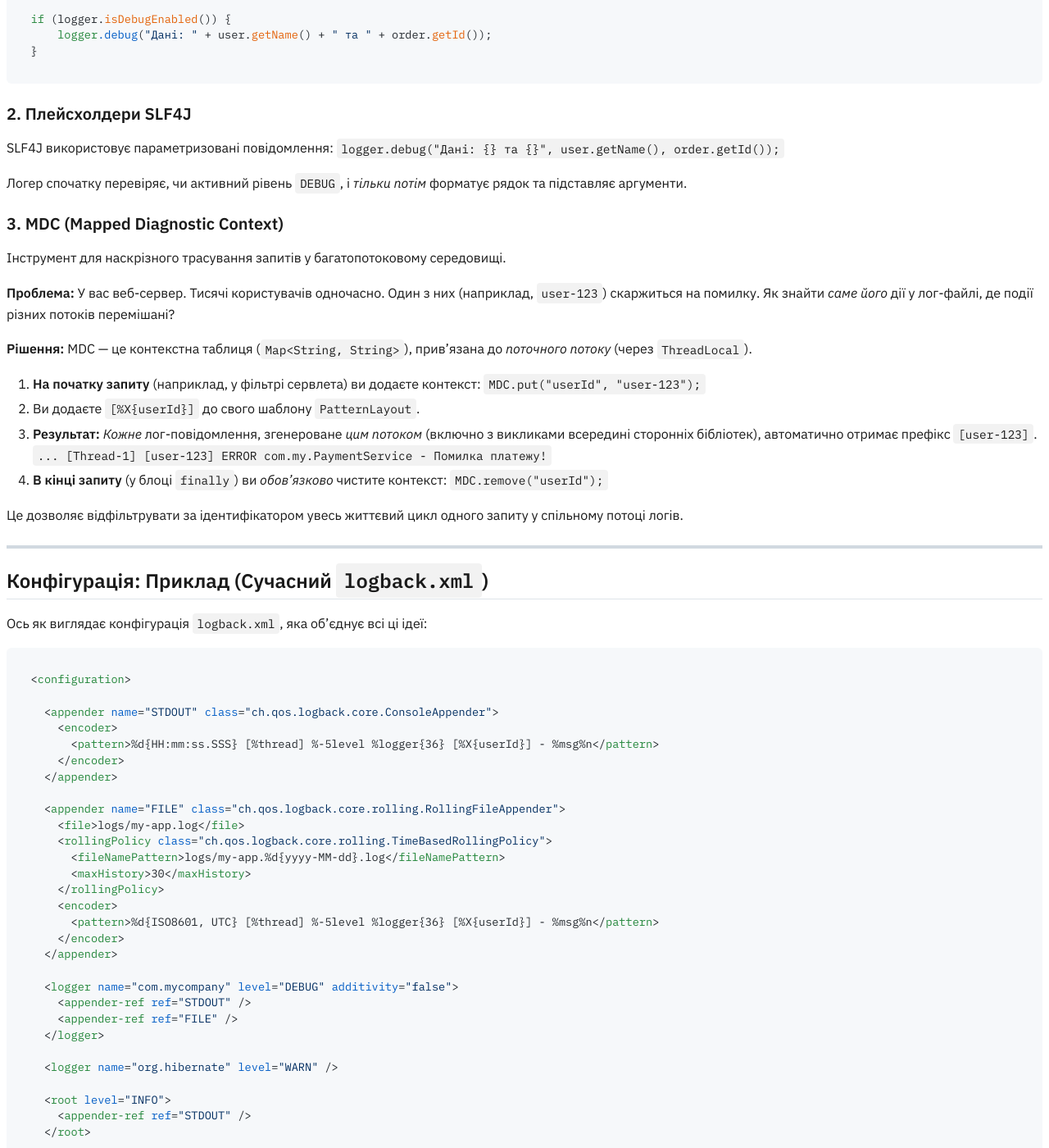
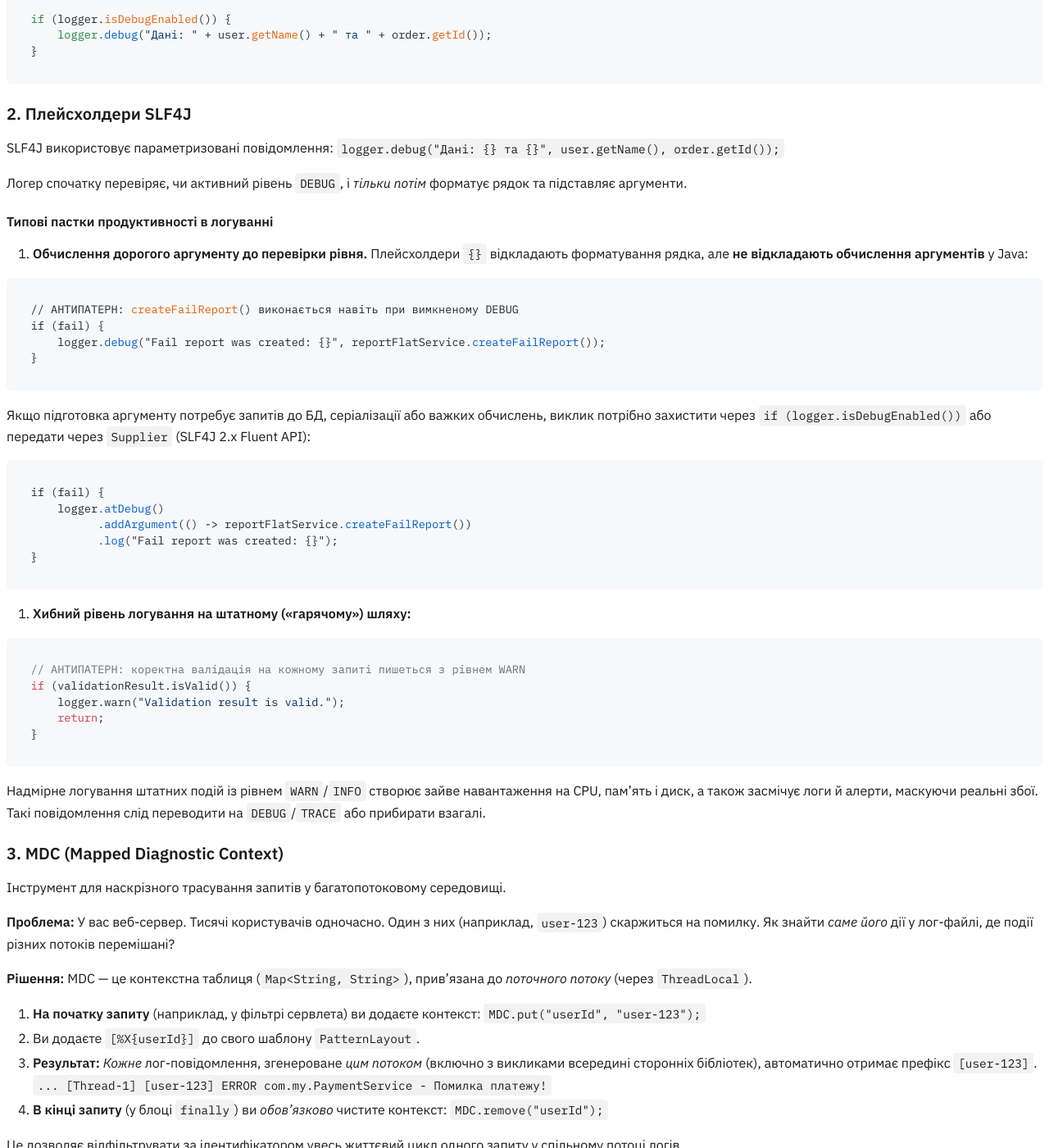
Before and after one commit to vplanto/java, a Jekyll site: the page built from docs/08_logging.md, in a window 1280 px wide and 1400 px high, scrolled down 4985 px. Shown: the whole window at 82% size. Built offline with Jekyll 4.4.1, drawn with Linux system fonts in a browser that asks for light colours; nearby versions of some CDN libraries; our own code applies the rules of GitHub Pages for plain Markdown files.

Commit message:
docs: add logging performance pitfalls and E2E testing patterns

````diff
--- a/docs/08_logging.md
+++ b/docs/08_logging.md
@@ -217,6 +217,39 @@ SLF4J використовує параметризовані повідомле
 
 Логер спочатку перевіряє, чи активний рівень `DEBUG`, і *тільки потім* форматує рядок та підставляє аргументи.
 
+#### Типові пастки продуктивності в логуванні
+
+1. **Обчислення дорогого аргументу до перевірки рівня.** Плейсхолдери `{}` відкладають форматування рядка, але **не відкладають обчислення аргументів** у Java:
+
+```java
+// АНТИПАТЕРН: createFailReport() виконається навіть при вимкненому DEBUG
+if (fail) {
+    logger.debug("Fail report was created: {}", reportFlatService.createFailReport());
+}
+```
+
+Якщо підготовка аргументу потребує запитів до БД, серіалізації або важких обчислень, виклик потрібно захистити через `if (logger.isDebugEnabled())` або передати через `Supplier` (SLF4J 2.x Fluent API):
+
+```java
+if (fail) {
+    logger.atDebug()
+          .addArgument(() -> reportFlatService.createFailReport())
+          .log("Fail report was created: {}");
+}
+```
+
+2. **Хибний рівень логування на штатному («гарячому») шляху:**
+
+```java
+// АНТИПАТЕРН: коректна валідація на кожному запиті пишеться з рівнем WARN
+if (validationResult.isValid()) {
+    logger.warn("Validation result is valid.");
+    return;
+}
+```
+
+Надмірне логування штатних подій із рівнем `WARN`/`INFO` створює зайве навантаження на CPU, пам'ять і диск, а також засмічує логи й алерти, маскуючи реальні збої. Такі повідомлення слід переводити на `DEBUG`/`TRACE` або прибирати взагалі.
+
 ### 3. MDC (Mapped Diagnostic Context)
 
 Інструмент для наскрізного трасування запитів у багатопотоковому середовищі.
````
Also changed, not shown: docs/02_semester/06_qa_strategy.md (+10 -0 lines).
